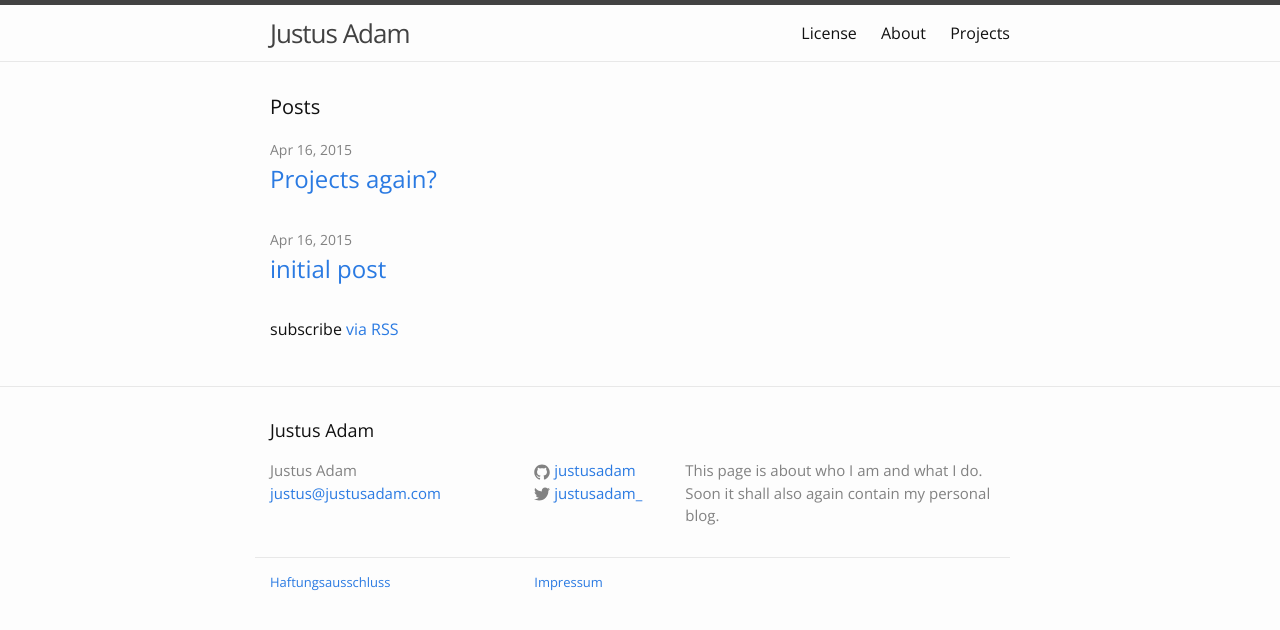
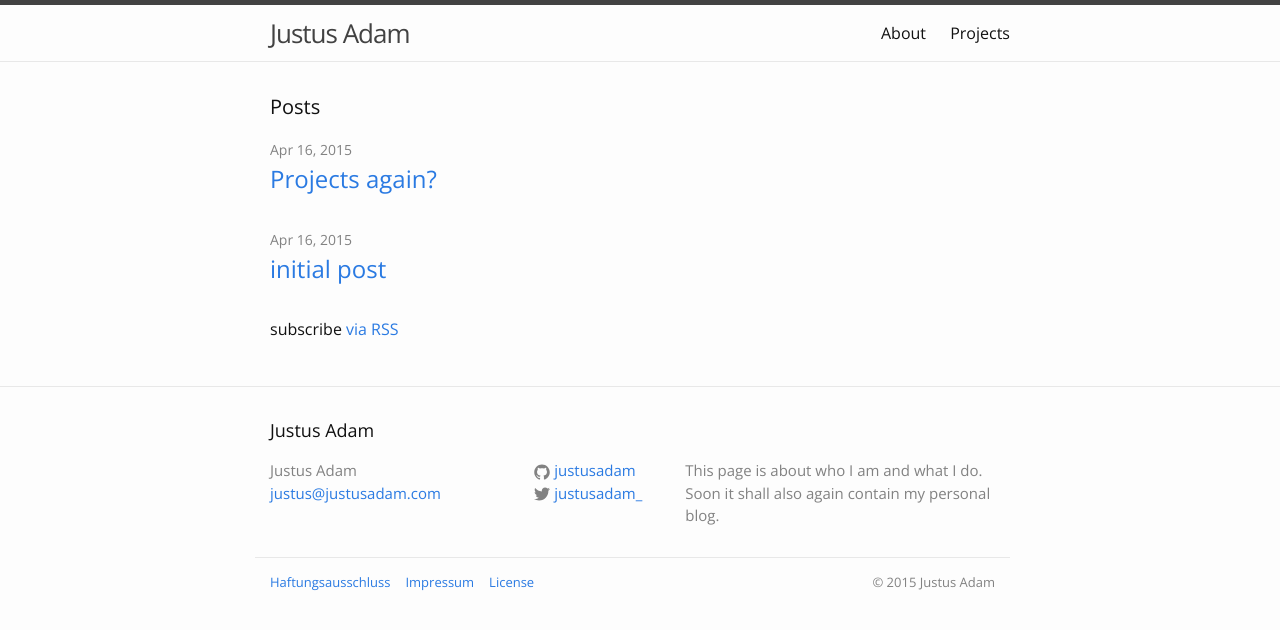
Before and after one commit to JustusAdam/justusadam.github.io, a Jekyll site: the page built from index.html, in a window 1280 px wide. Shown: the top 630 px of the page. Built offline with Jekyll 4.4.1, drawn with Linux system fonts in a browser that asks for light colours.

Commit message:
moved license page into legal, added copyright

```diff
--- a/_includes/footer.html
+++ b/_includes/footer.html
@@ -52,8 +52,9 @@
 
     <div class="small footer-col-wrapper legal-section">
       {% for legal in site.legal %}
-        <span class="footer-col footer-col-{{ forloop.index }}"><a href="{{ legal.url | prepend: site.baseurl }}">{{ legal.title }}</a></span>
+        <span class="footer-col"><a href="{{ legal.url | prepend: site.baseurl }}">{{ legal.title }}</a></span>
       {% endfor %}
+      <div class="copyright">&copy; 2015 Justus Adam</div>
     </div>
   </div>
 
--- a/_sass/_legal.scss
+++ b/_sass/_legal.scss
@@ -2,3 +2,9 @@
   border-top: 1px solid $grey-color-light;
   padding: 15px 0;
 }
+
+.copyright {
+  float: right;
+  display: inline-block;
+  margin: 0 15px;
+}
```
Also changed, not shown: _legal/license.md (added, +5 -0 lines), LICENSE.txt.
